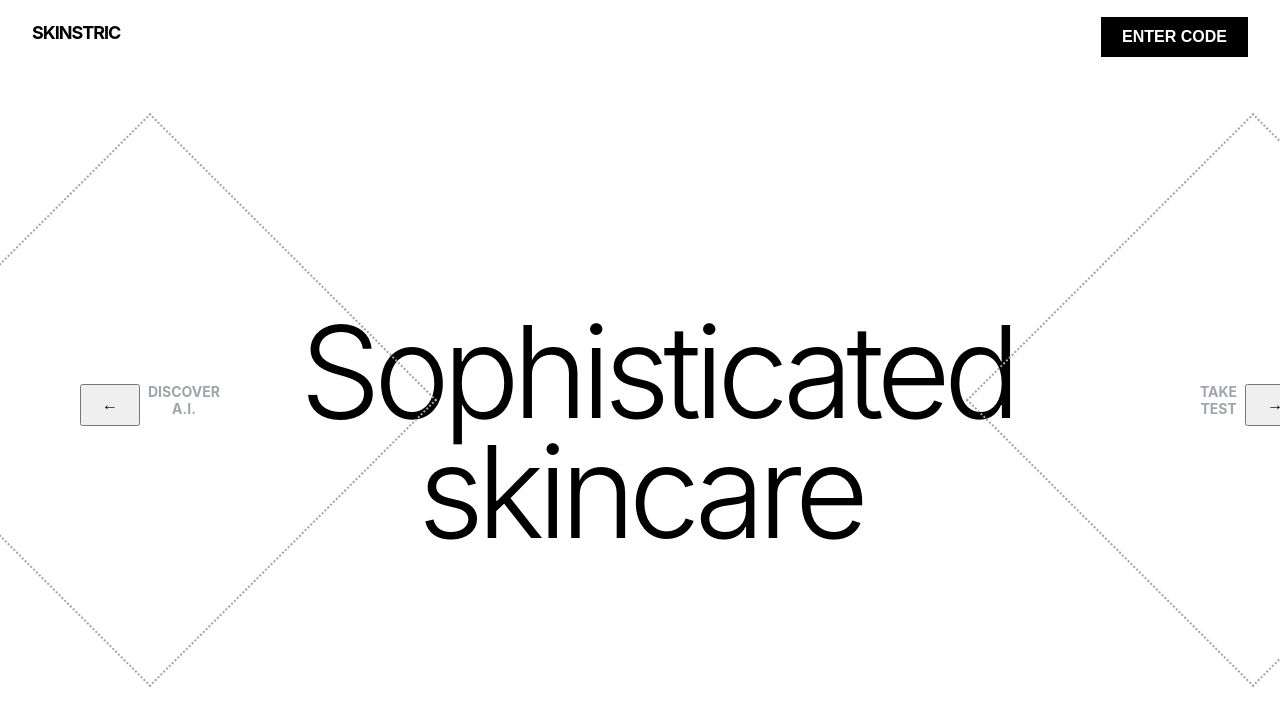
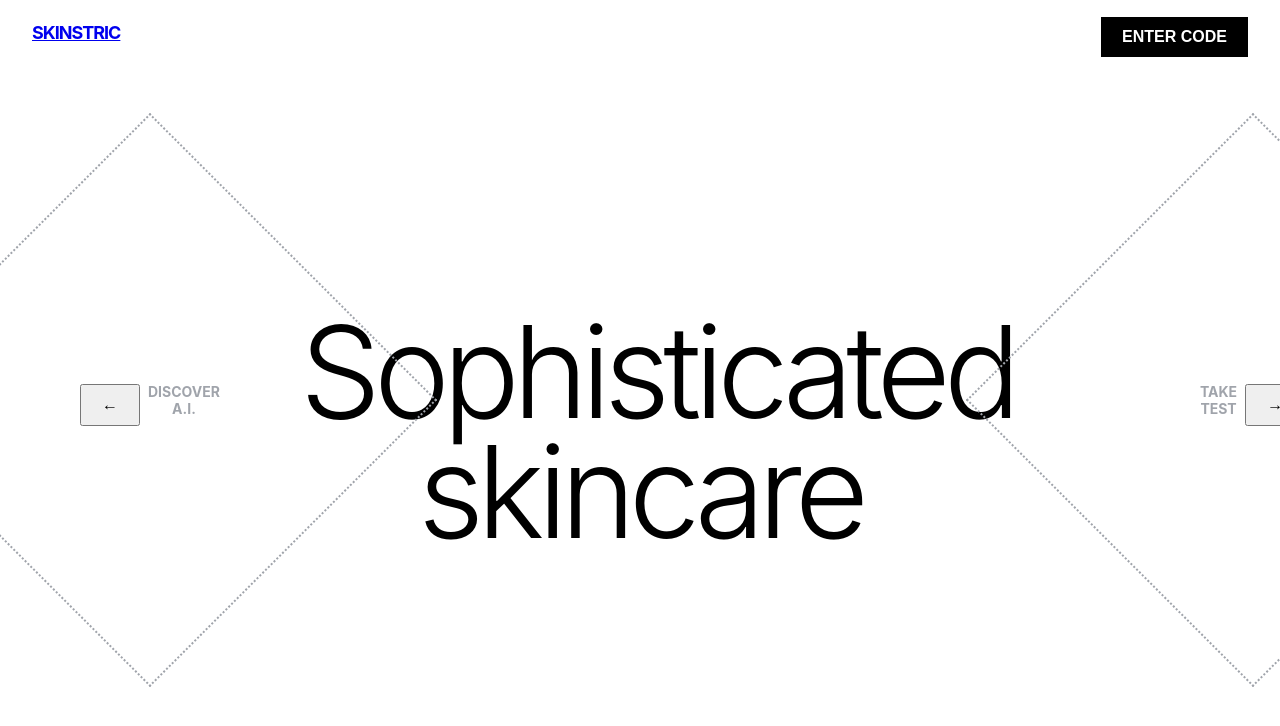
Before and after one commit to owlthinkabtit/skinstric, a React (Create React App) app: page / in a window 1280 px wide. Shown: the top 726 px of the page. Built offline with nearby package versions, Linux system fonts and the light colour scheme.

Commit message:
made the logo point to the homepage

```diff
--- a/src/components/Header.jsx
+++ b/src/components/Header.jsx
@@ -5,7 +5,7 @@ import "../App.css";
 function Header() {
   return (
     <header className="header">
-      <div className="logo">skinstric</div>
+      <div className="logo"><a href="/">skinstric</a></div>
       <button className="code-btn">enter code</button>
     </header>
   );
```
